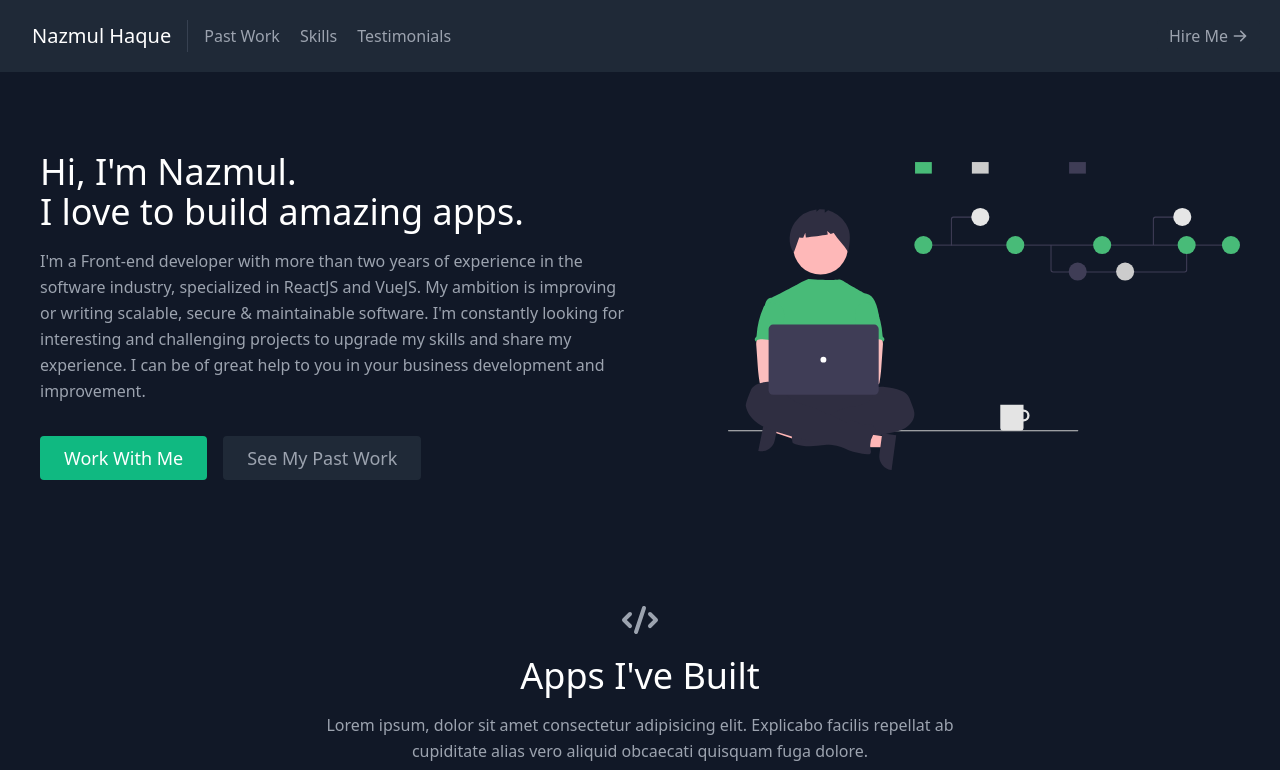
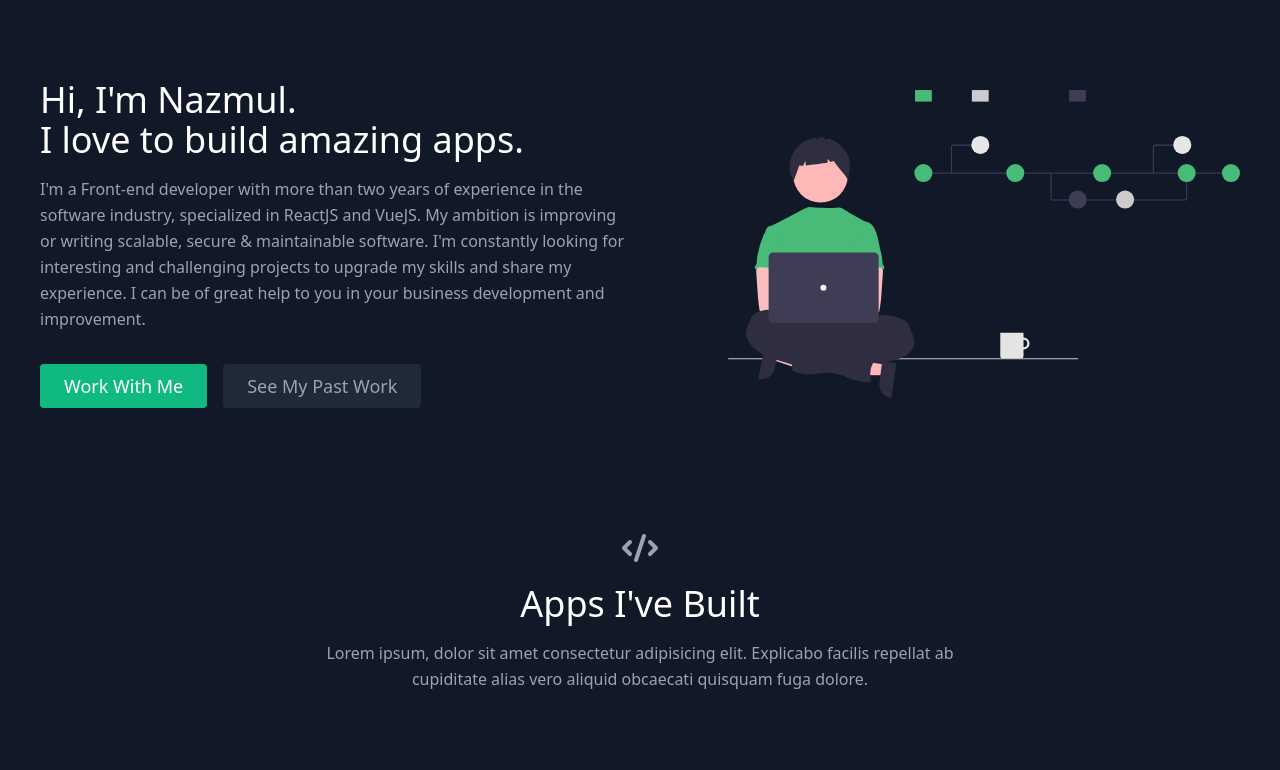
Before and after one commit to bpinazmul18/portfolio-v2, a React (Create React App) app: page / in a window 1280 px wide. Shown: the top 770 px of the page. Built offline with nearby package versions, Linux system fonts and the light colour scheme.

Commit message:
Fixed netlify attribute issues.

```diff
--- a/src/App.js
+++ b/src/App.js
@@ -9,7 +9,7 @@ import Testimonials from './components/Testimonials'
 const App = () => {
   return (
     <main className="text-gray-400 bg-gray-900 body-font">
-      <Navbar />
+      {/* <Navbar /> */}
       <About />
       <Projects />
       <Skills />
--- a/src/components/Contact.js
+++ b/src/components/Contact.js
@@ -64,7 +64,7 @@ const Contact = () => {
           </div>
         </div>
         <form
-          netlify
+          netlify="true"
           name="test"
           onSubmit={handleSubmit}
           className="lg:w-1/3 md:w-1/2 flex flex-col md:ml-auto w-full md:py-8 mt-8 md:mt-0"
```
